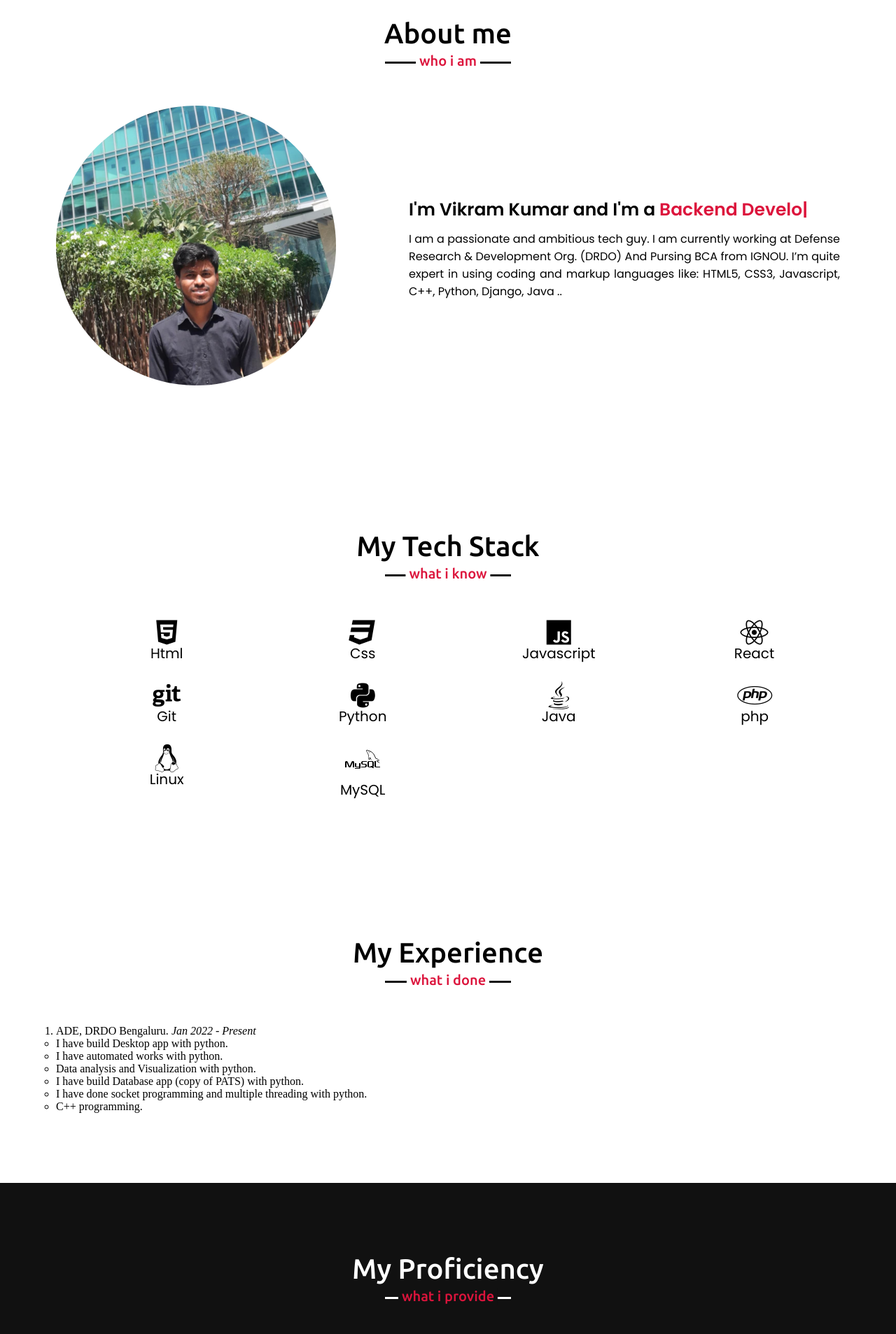
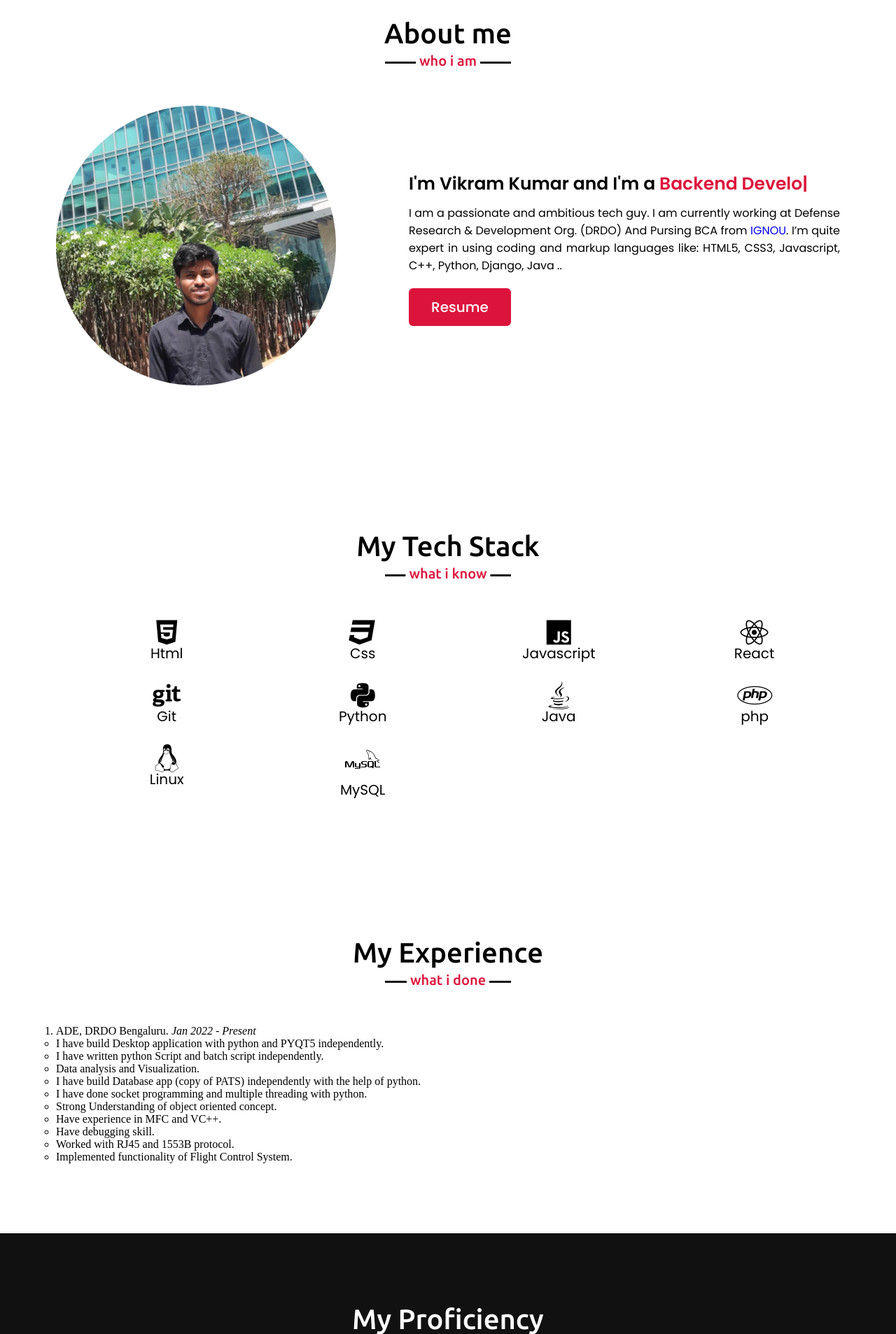
Before and after one commit to lea-dtech/portfolio1, a Django app: page / in a window 1280 px wide. Shown: the part 875-2782 px from the top of the page at 70% size. Run offline with Django 4.2, Linux system fonts and the light colour scheme; some libraries are stand-ins or nearby versions.

Commit message:
Experience details updated

```diff
--- a/portfolio/static/portfolio/css/style.css
+++ b/portfolio/static/portfolio/css/style.css
@@ -254,7 +254,7 @@ section .title::after{
 .about .about-content .right p{
     text-align: justify;
 }
-.about .about-content .right a{
+.about .about-content .right .resume{
     display: inline-block;
     background: crimson;
     color: #fff;
@@ -266,7 +266,7 @@ section .title::after{
     border: 2px solid crimson;
     transition: all 0.3s ease;
 }
-.about .about-content .right a:hover{
+.about .about-content .right .resumea:hover{
     color: crimson;
     background: none;
 }
--- a/portfolio/templates/portfolio/index.html
+++ b/portfolio/templates/portfolio/index.html
@@ -51,11 +51,11 @@
                 <div class="column right">
                     <div class="text">I'm Vikram Kumar and I'm a <span class="typing-2"></span></div>
                     <p>I am a passionate and ambitious tech guy. I am currently working at
-                        Defense Research & Development Org. (DRDO) And Pursing BCA from IGNOU. I’m quite expert in using coding
+                        Defense Research & Development Org. (DRDO) And Pursing BCA from <a href="http://www.ignou.ac.in/" target="_blank">IGNOU</a>. I’m quite expert in using coding
                         and markup languages like:
                         HTML5, CSS3, Javascript, C++, Python, Django, Java
                         .. </p>
-                    <!-- <a href="" target="_blank">Resume</a> -->
+                    <a class="resume" href="{% static 'portfolio/file/resume.pdf' %}" target="_blank">Resume</a>
                 </div>
             </div>
         </div>
@@ -196,12 +196,16 @@
             <ol>
                 <li>ADE, DRDO Bengaluru. <span><i>Jan 2022 - Present</i></span></li>
                 <ul>
-                    <li>I have build Desktop app with python.</li>
-                    <li>I have automated works with python.</li>
-                    <li>Data analysis and Visualization with python.</li>
-                    <li>I have build Database app (copy of PATS) with python.</li>
+                    <li>I have build Desktop application with python and PYQT5 independently.</li>
+                    <li>I have written python Script and batch script independently.</li>
+                    <li>Data analysis and Visualization.</li>
+                    <li>I have build Database app (copy of PATS) independently with the help of python.</li>
                     <li>I have done socket programming and multiple threading with python.</li>
-                    <li>C++ programming.</li>
+                    <li>Strong Understanding of object oriented concept.</li>
+                    <li>Have experience in MFC and VC++.</li>
+                    <li>Have debugging skill.</li>
+                    <li>Worked with RJ45 and 1553B protocol.</li>
+                    <li>Implemented functionality of Flight Control System.</li>
                 </ul>
             </ol>
         </div>
```
